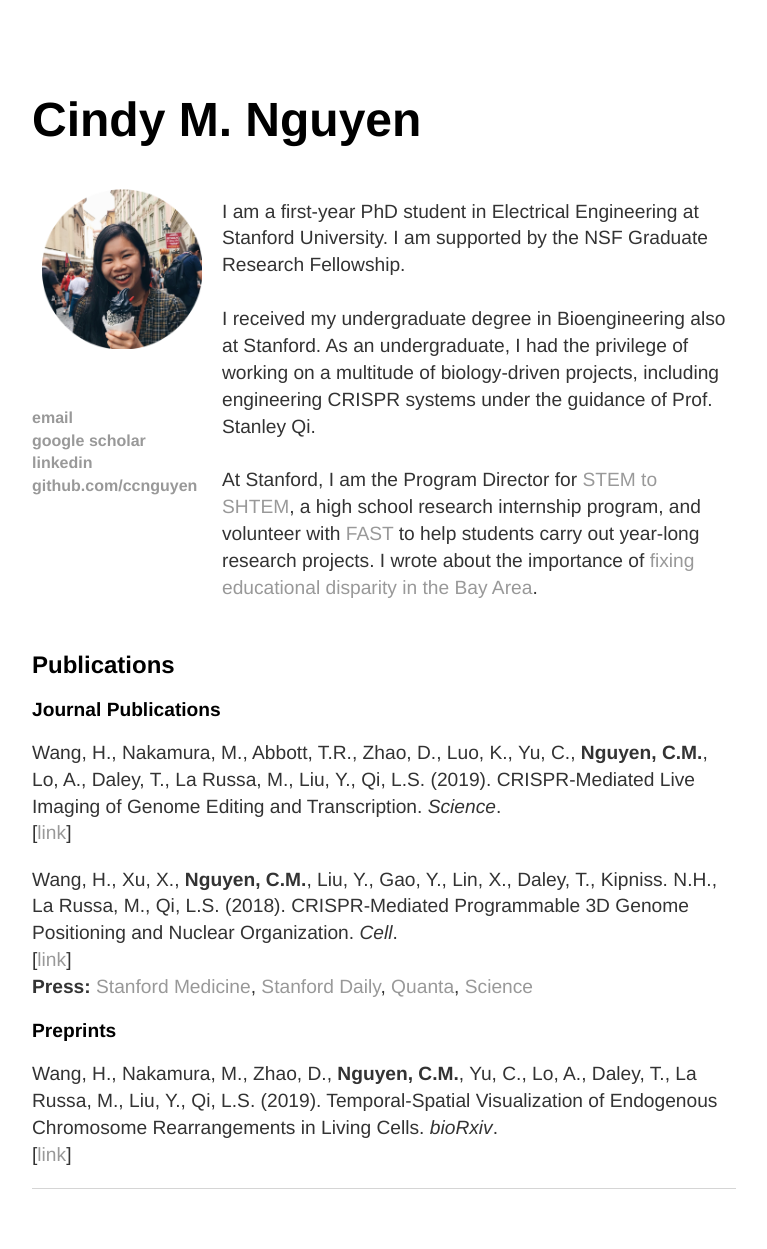
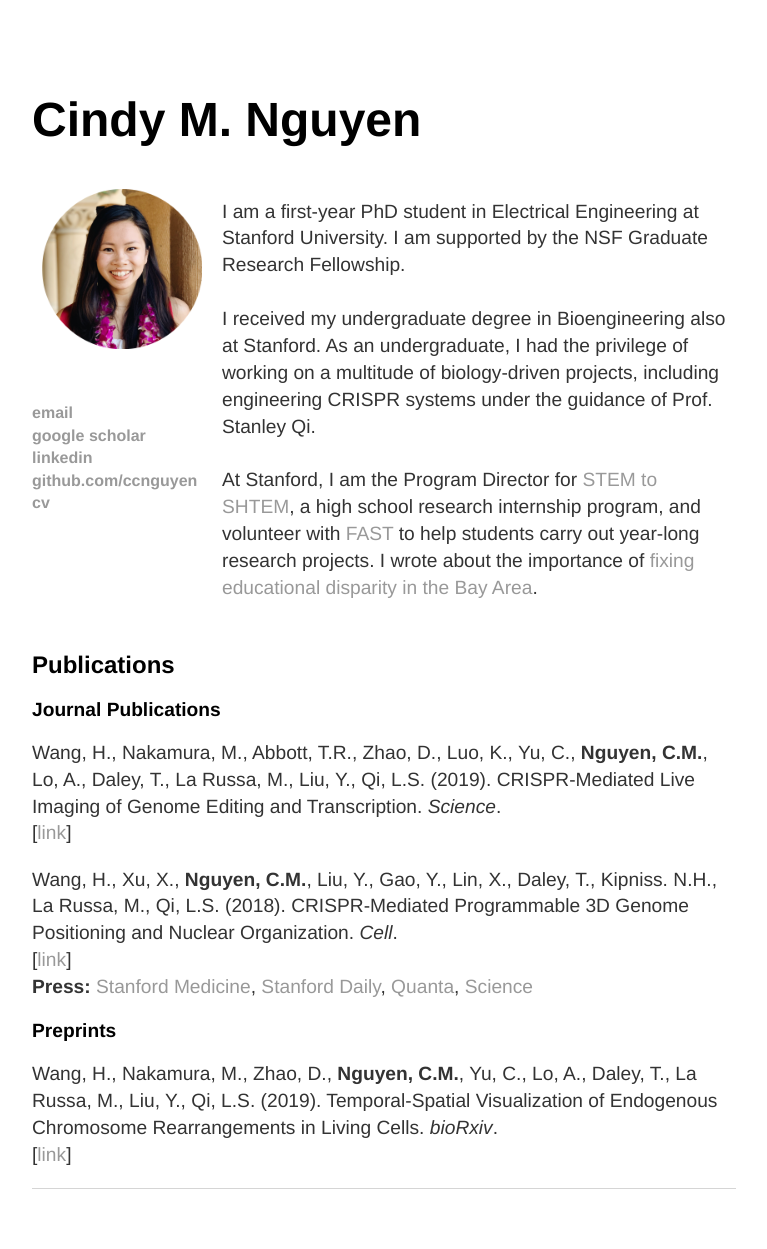
Before and after one commit to ccnguyen/ccnguyen.github.io, a Jekyll site: the page built from index.html, in a window 1280 px wide. Shown: the whole page, without its empty margins (256-1023 px from the left). Built offline with Jekyll 4.4.1, drawn with Linux system fonts in a browser that asks for light colours.

Commit message:
upload cv, new photo

```diff
--- a/index.html
+++ b/index.html
@@ -16,6 +16,7 @@
 					<li><a href="https://scholar.google.com/citations?user=jc-Xg3IAAAAJ&hl=en&inst=5746887945952177237&authuser=1">google scholar</a></li>
 					<li><a href="https://www.linkedin.com/in/ccnguyenn/">linkedin</a></li>
 					<li><a href="https://github.com/ccnguyen">github.com/ccnguyen</a></li>
+						<li><a href="/cv/cn_cv2020.pdf">cv</a></li>
 					</ul>
 				</div>
 
```
Also changed, not shown: self.png, 1 other file.
